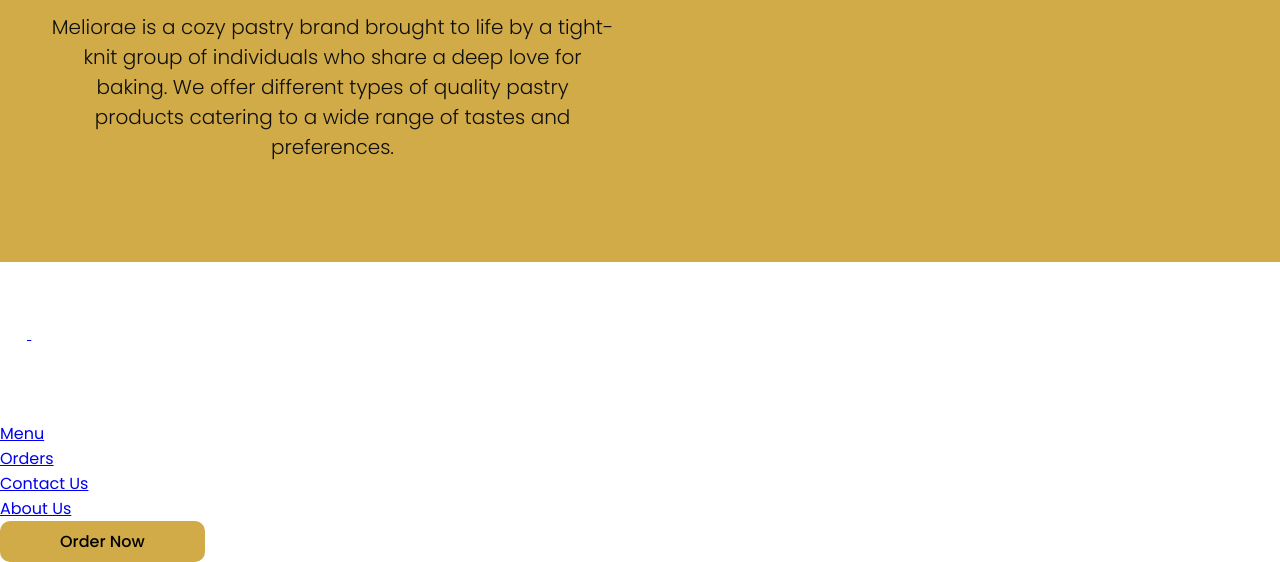
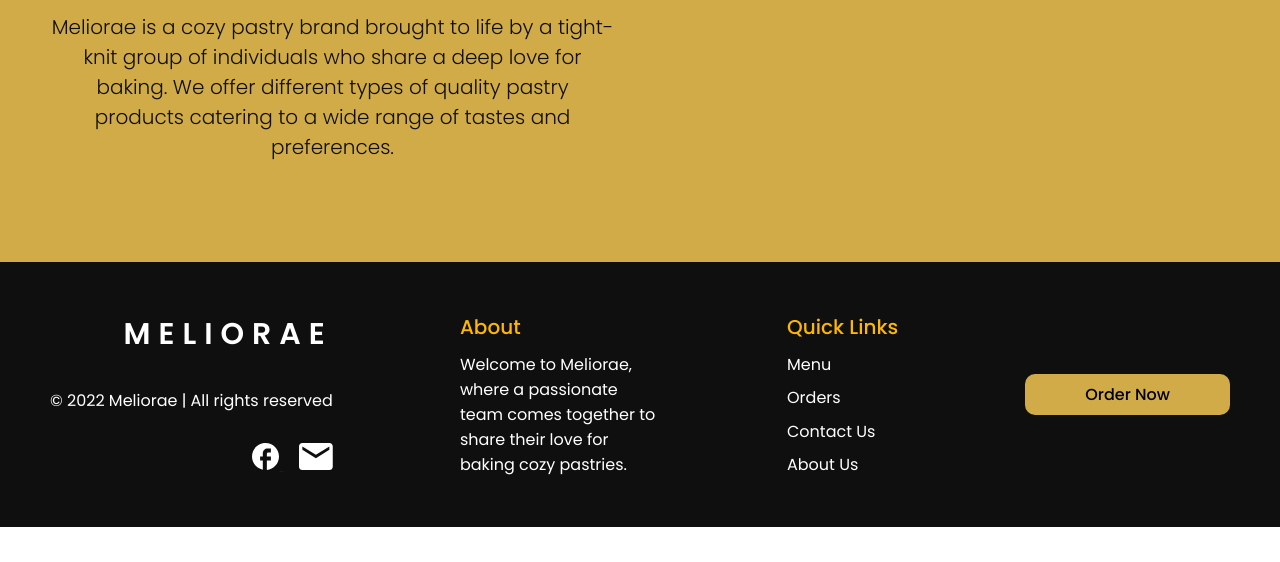
Before and after one commit to GioielGuevarra/meliorae, a plain HTML site: page index.html in a window 1280 px wide. Shown: the part 4223-4785 px from the top of the page. After the commit the page ends 4750 px from the top, so only its background shows below. Drawn offline with Linux system fonts and the light colour scheme.

Commit message:
style sixth section/footer

```diff
--- a/styles.css
+++ b/styles.css
@@ -29,18 +29,21 @@ body {
     align-items: center;
 }
 
-.logo {
+.logo,
+.footer-logo {
     letter-spacing: 8px;
     font-size: 20px;
     font-weight: 600;
 }
 
-.nav-links a {
+.nav-links a,
+.footer-g3 a {
     text-decoration: none;
     color: #ffff;
 }
 
-.nav-links a:hover {
+.nav-links a:hover,
+.footer-g3 ul a:hover {
     color: #FFB800;
 }
 
@@ -358,7 +361,6 @@ body {
 }
 
 .about-container {
-    /* border: 2px solid black; */
     max-width: 1180px;
     margin: auto;
     display: grid;
@@ -367,7 +369,6 @@ body {
 }
 
 .about-content {
-    /* border: solid red; */
     display: flex;
     flex-direction: column;
     justify-content: center;
@@ -393,3 +394,60 @@ body {
     height: 100%;
     object-fit: cover;
 }
+
+.sixth-section {
+    background-color: #0F0F0F;
+    padding: 50px 20px;
+}
+
+.footer {
+    max-width: 1180px;
+    margin: auto;
+    display: flex;
+    align-items: stretch;
+    justify-content: space-between;
+}
+
+.footer-g1 {
+    text-align: right;
+    display: flex;
+    flex-direction: column;
+    justify-content: space-between;
+}
+
+.footer-logo {
+    font-size: 30px;
+}
+
+.contact-icons a~a {
+    margin-left: 15px;
+}
+
+.footer-g2 {
+    width: 200px;
+}
+
+.footer-about,
+.footer-qlinks {
+    font-size: 20px;
+    font-weight: 500;
+    color: #FFB800;
+    margin-bottom: 10px;
+}
+
+.footer-g3 {
+    display: flex;
+    flex-direction: column;
+}
+
+ul {
+    flex: 1;
+    list-style-type: none;
+    display: flex;
+    flex-direction: column;
+    justify-content: space-between;
+}
+
+.footer a {
+    align-self: center;
+}
```
